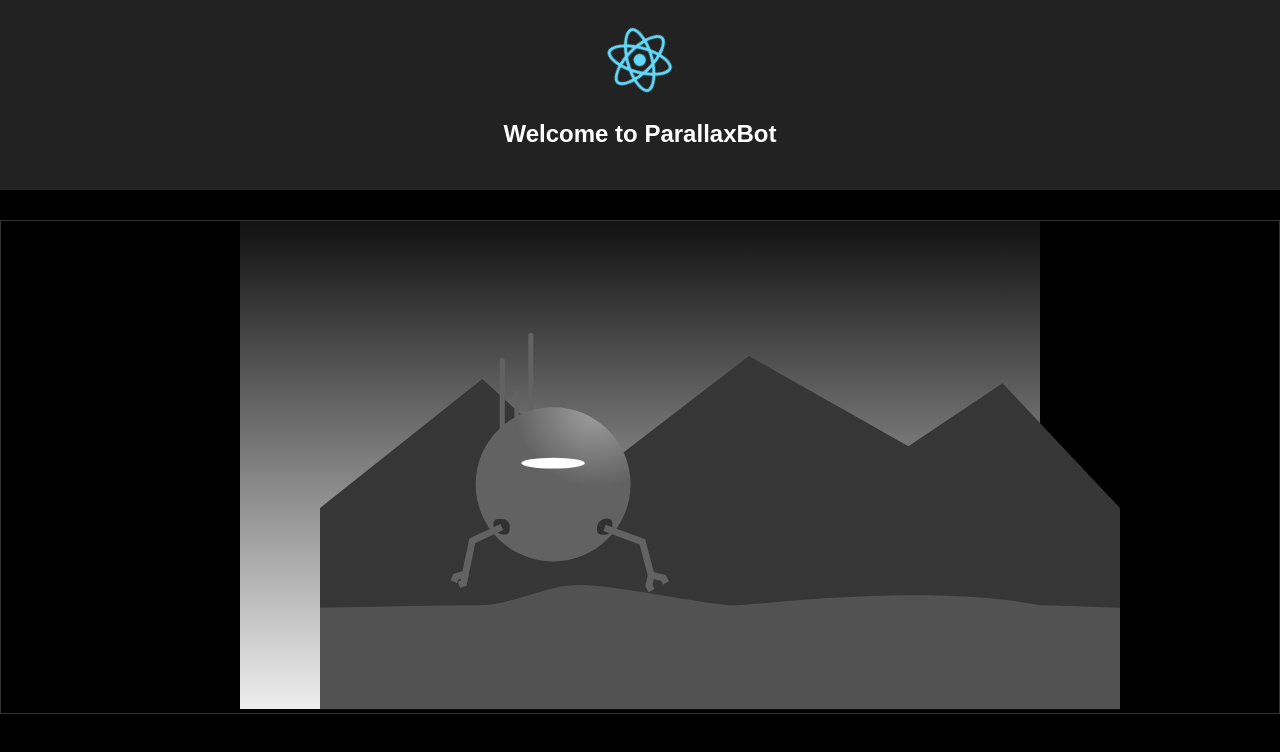
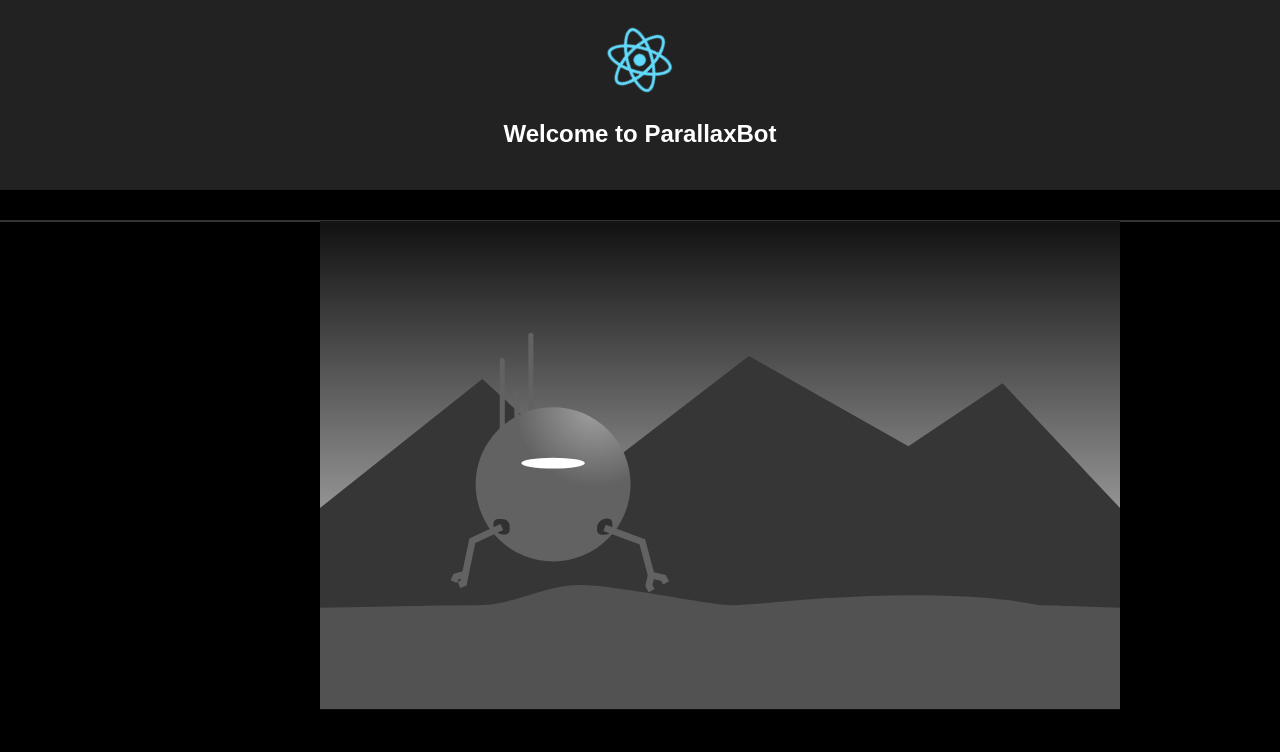
Before and after one commit to mandarenee/parallaxabot, a React (Create React App) app: page / in a window 1280 px wide. Shown: the top 752 px of the page. Built offline with nearby package versions, Linux system fonts and the light colour scheme.

Commit message:
Tweak background positioning

```diff
--- a/src/App.css
+++ b/src/App.css
@@ -81,9 +81,9 @@ html {
 
 
 .bk {
-  position: relative;
-  top: 0;
-  left: 0;
+  position: absolute;
+  top: 221px;
+  left: 320px;
   animation: bk 20s -5s linear infinite;
   transform: translateZ(0);
   z-index: 300;
```
